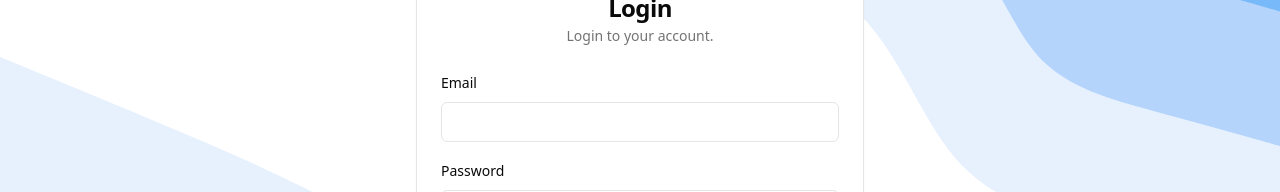
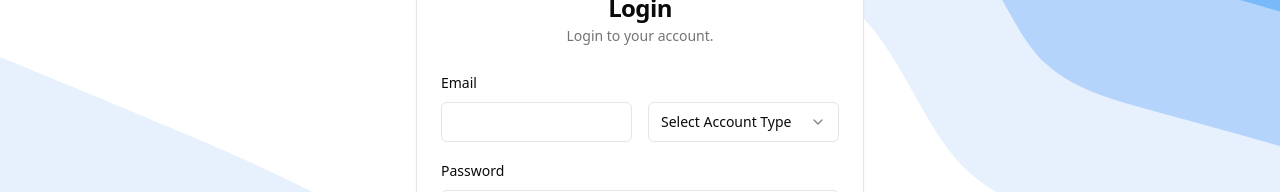
Before and after one commit to thoroughgood/Tutor-Website, a Next.js app in the folder frontend/: page /login in a window 1280 px wide. Shown: the part 231-423 px from the top of the page. Built offline with nearby package versions, Linux system fonts and the light colour scheme; no server answers.

Commit message:
fixed daniel review

```diff
--- a/frontend/src/pages/login.tsx
+++ b/frontend/src/pages/login.tsx
@@ -21,11 +21,18 @@ import Link from "next/link"
 import { Label } from "@/components/ui/label"
 import { useState } from "react"
 import LoadingButton from "@/components/loadingButton"
-import { HTTPAuthService } from "@/service/authService"
+import { MockAuthService } from "@/service/authService"
 import { getErrorMessage } from "@/lib/utils"
 import toast from "react-hot-toast"
 import router from "next/router"
 import useUser from "@/hooks/useUser"
+import {
+  Select,
+  SelectContent,
+  SelectItem,
+  SelectTrigger,
+  SelectValue,
+} from "@/components/ui/select"
 
 //this is a template, z.object will condense the information parsed into it as a readable json format, and formaSchema is basically from the form
 
@@ -35,7 +42,7 @@ const formSchema = z.object({
   password: z.string(),
 })
 
-const authService = new HTTPAuthService()
+const authService = new MockAuthService()
 export default function Login() {
   //defining a form, the zod object converts the standard format into a json readable format for the backend
   //z.infer checks the type and guesses how to do shit -> zodResolver finishes compilation type thing
@@ -74,7 +81,33 @@ export default function Login() {
             onSubmit={form.handleSubmit(onSubmit)}
             noValidate
           >
-            <CustomFormField form={form} name="email" label="Email" />
+            <div className="grid grid-cols-2 items-end gap-4">
+              <CustomFormField form={form} name="email" label="Email" />
+              <FormField
+                control={form.control}
+                name="accountType"
+                render={({ field }) => (
+                  <FormItem>
+                    <FormControl>
+                      <Select onValueChange={field.onChange}>
+                        <SelectTrigger>
+                          <SelectValue placeholder="Select Account Type" />
+                        </SelectTrigger>
+                        <SelectContent>
+                          <SelectItem value="student">Student</SelectItem>
+                          <SelectItem value="tutor">Tutor</SelectItem>
+                        </SelectContent>
+                      </Select>
+                    </FormControl>
+                    <FormMessage>
+                      {/* We need this so the select box is
+                      aligned when name has an error */}
+                      {form.getFieldState("email").invalid && "\xa0"}
+                    </FormMessage>
+                  </FormItem>
+                )}
+              />
+            </div>
             <CustomFormField
               name="password"
               form={form}
--- a/frontend/src/service/authService.ts
+++ b/frontend/src/service/authService.ts
@@ -9,6 +9,7 @@ export interface RegisterBody {
 }
 
 export interface LoginBody {
+  accountType: "admin" | "tutor" | "student"
   email: string
   password: string
 }
@@ -17,11 +18,11 @@ interface AuthResponse {
   id: string
 }
 
-interface HTTPAuth {
+interface AuthService {
   login: (LoginBody: LoginBody) => Promise<AuthResponse>
 }
 
-export class HTTPAuthService implements HTTPAuth {
+export class MockAuthService implements AuthService {
   private backendURL: string
   private errorHandlerCallback = async (resp: WretchError) => {
     const error = JSON.parse(resp.message)
@@ -42,6 +43,7 @@ export class HTTPAuthService implements HTTPAuth {
 
   async login(loginBody: LoginBody) {
     if (
+      loginBody.accountType === "student" &&
       loginBody.email === "terrythoroughgood@email.com" &&
       loginBody.password === "goodpassword"
     ) {
```
